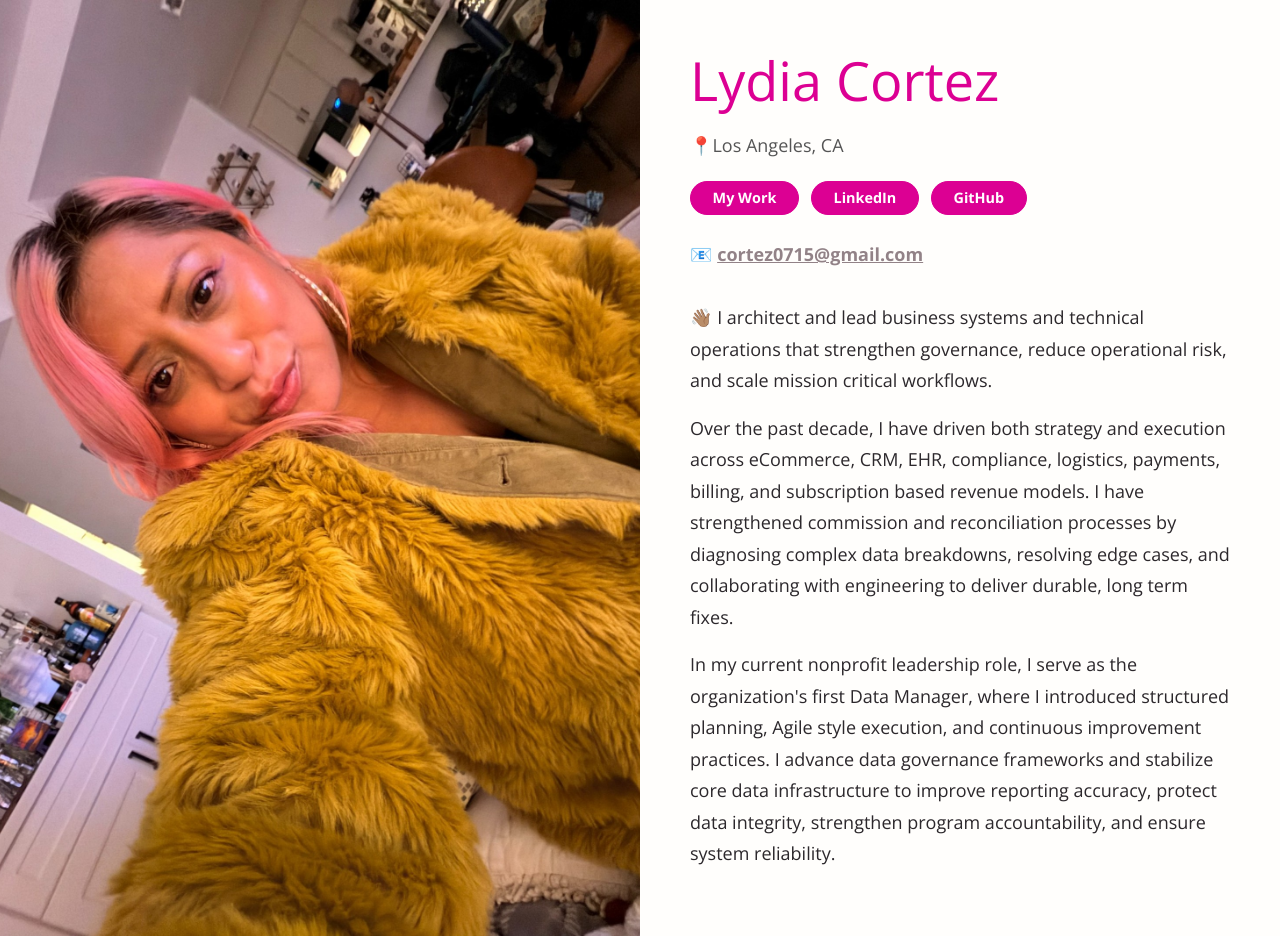
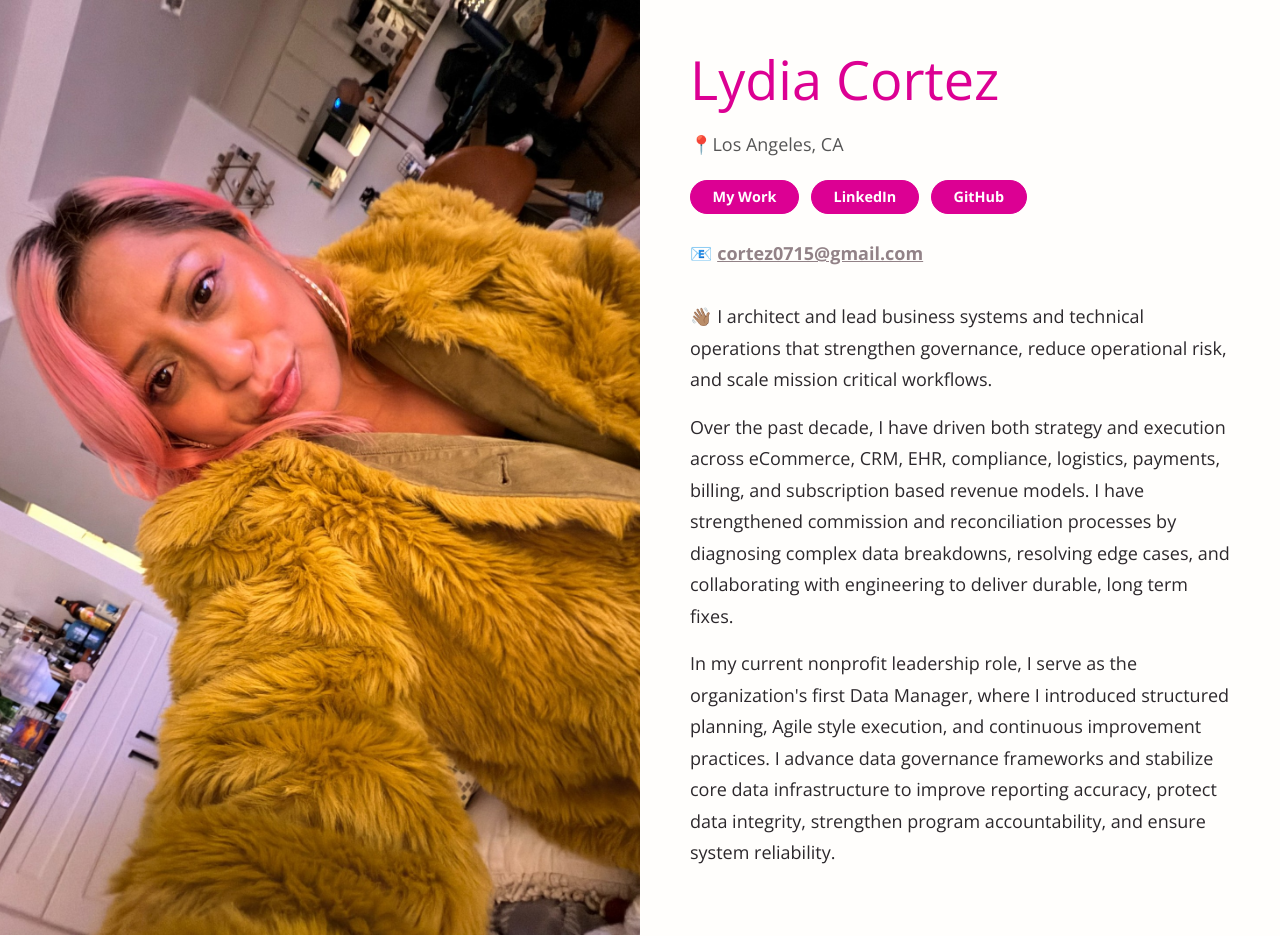
Before and after one commit to lylyco/lylyco.github.io, a Jekyll site: the page built from index.html, in a window 1280 px wide. Built offline with Jekyll 4.4.1, drawn with Linux system fonts in a browser that asks for light colours.

Commit message:
“textsv3”

```diff
--- a/_layouts/half.html
+++ b/_layouts/half.html
@@ -9,7 +9,7 @@
         style="position: relative !important;"
       >
 
-<h1 class="pageTitle" style="margin-top: 2px;">
+<h1 class="pageTitle" style="margin-top: 1px;">
   {{ site.title }}
 </h1>
     <div style="
```
